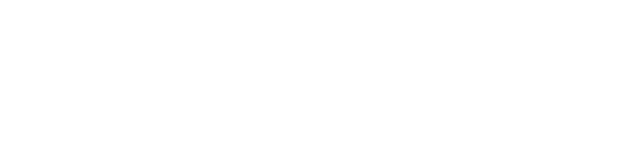
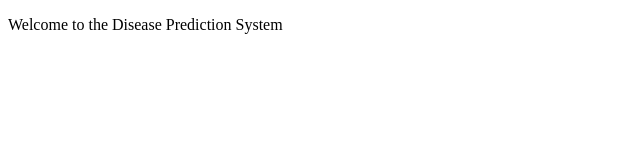
Before and after one commit to devanshnegi88/disease-prediction, a plain HTML site: page index.html in a window 1280 px wide. Shown: the whole page, without its empty margins (0-640 px from the left). Drawn offline with Linux system fonts and the light colour scheme.

Commit message:
add a paragraph to the index.html file welcoming users to the Disease Prediction System.

```diff
--- a/index.html
+++ b/index.html
@@ -6,6 +6,6 @@
     <title>Document</title>
 </head>
 <body>
-    <p
+    <p>Welcome to the Disease Prediction System </p>
 </body>
 </html>
```
